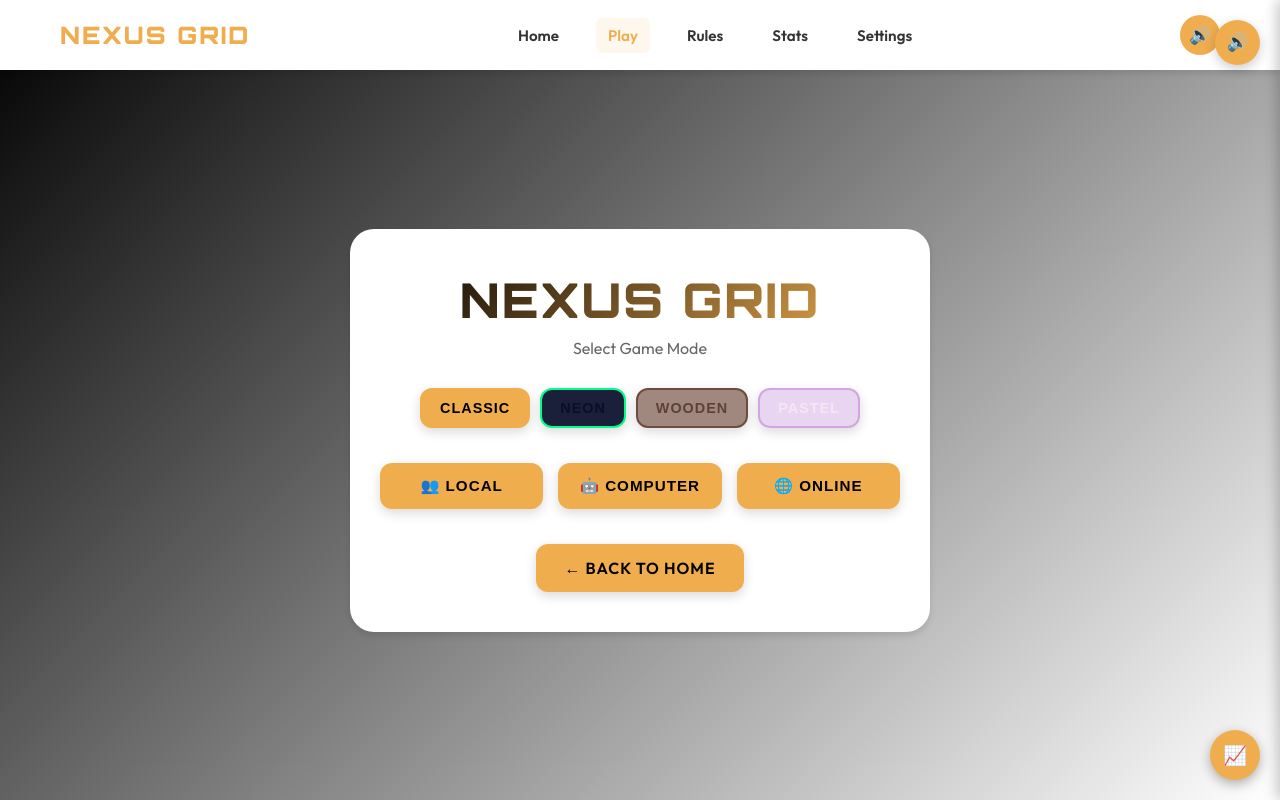
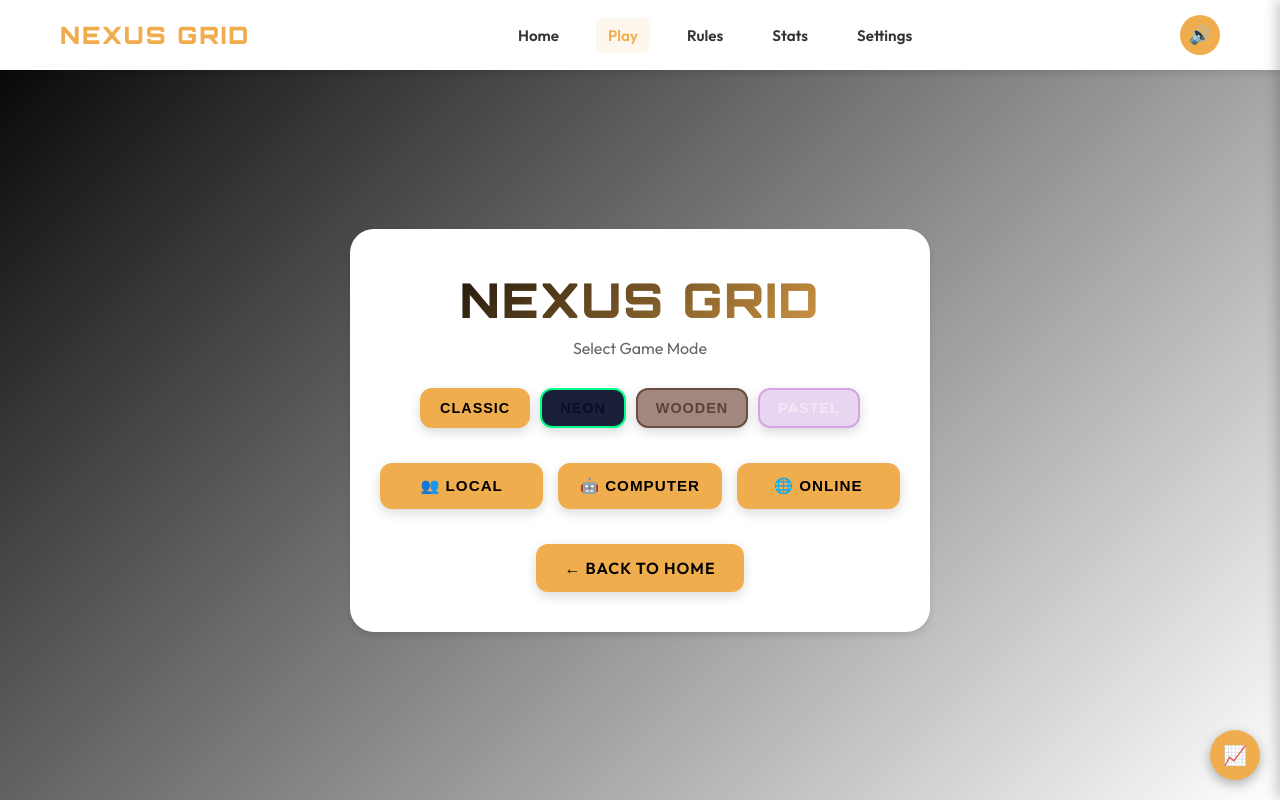
Before and after one commit to Anish061106/TIC-TAC-TOE, a website built with Vite: page game.html in a window 1280 px wide. Built offline with nearby package versions, Linux system fonts and the light colour scheme.

Commit message:
Remove duplicate fixed-position sound toggle button element in game.html

```diff
--- a/game.html
+++ b/game.html
@@ -156,9 +156,6 @@
         </div>
     </div>
 
-    <!-- Sound Toggle Button -->
-    <button class="sound-toggle" id="soundToggle" title="Toggle Sound">🔊</button>
-
     <!-- Scoreboard Toggle Button -->
     <button class="scoreboard-toggle" id="scoreboardToggle" title="View Scoreboard">📈</button>
 
```
